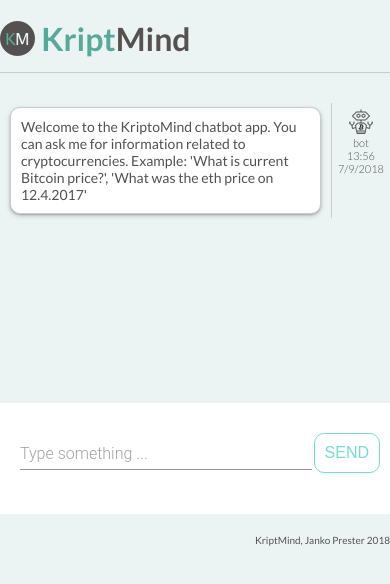
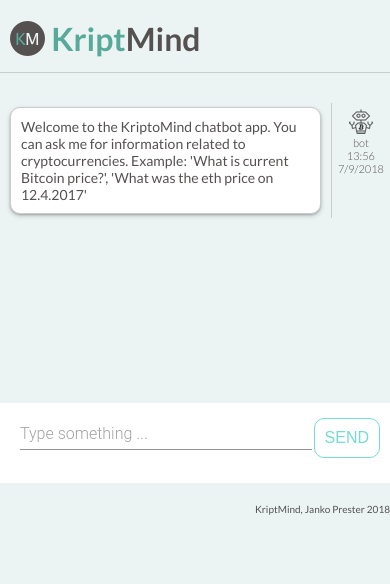
Before and after one commit to jprester/kript-mind, a React (Create React App) app: page / in a window 390 px wide. Shown: the top 584 px of the page. Built offline with nearby package versions, Linux system fonts and the light colour scheme.

Commit message:
update mobile styles

```diff
--- a/src/App.css
+++ b/src/App.css
@@ -67,7 +67,6 @@
     list-style: none;
 }
 
-
 .navigation-links li a {
     color: #57A99A;
     text-decoration: none;
@@ -80,11 +79,6 @@
 
 .chat-content {
     min-height: 300px;
-}
-
-.message-input-container {
-    height: 111px;
-    width: 100%;
 }
 
 .grid-container {
@@ -159,22 +153,24 @@
     border-left: 0px none;
 }
 
-.message-input-container {
-    background-color: #ffffff;
-}
-
 .author-name, .message-time, .message-date {
     font-weight: 300;
 }
 
+.message-input-container {
+    height: 80px;
+    width: 100%;
+    background-color: #ffffff;
+}
+
 .form-control {
     margin-top: 40px;
-    width: 80%;
+    width: 85%;
 }
 
 .text-input {
     font-weight: 300;
-    margin-top: 35px;
+    margin-top: 15px;
 }
 
 .message-input-container button {
@@ -187,8 +183,8 @@
     color: #76DBD1;
     cursor: pointer;
     position: absolute;
-    top: 30px;
-    right: 50px;
+    top: 15px;
+    right: 20px;
     background-color: #ffffff;
 }
 
@@ -215,8 +211,16 @@
 }
 
 @media only screen and (max-width: 769px) {
+    .header-content-logo {
+        padding-left: 10px;
+    }
+
     .text-input {
         margin-left: 20px;
+    }
+
+    .form-control {
+         width: 80%;
     }
 
     .message-input-container button {
@@ -248,7 +252,15 @@
         margin-left: 20px;
     }
 
+    .message-input-container button {
+        padding: 8px;
+    }
+
     .form-control {
         width: 70%;
     }
+
+    .message-input-container {
+        height: 70px;
+    }
 }
```
